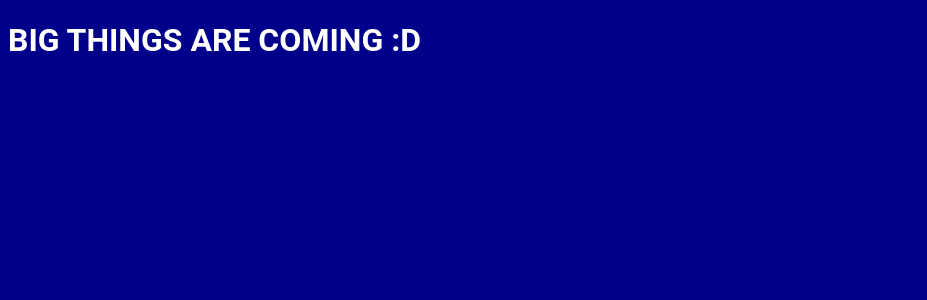
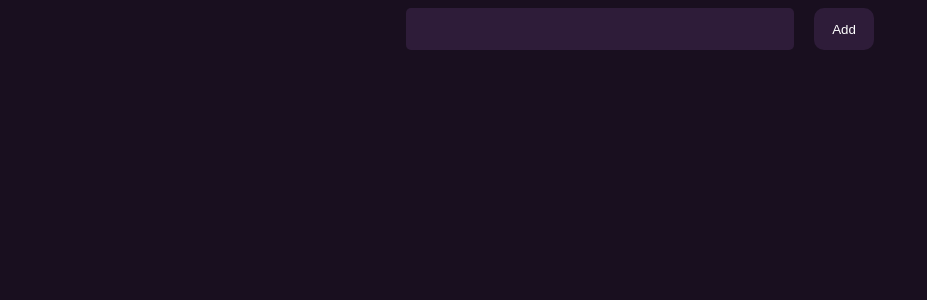
Before and after one commit to CrazyGreekGR/todo, a Vue app: page / in a window 1280 px wide. Shown: the top 300 px of the page, without its empty margins (0-927 px from the left). Built offline with nearby package versions, Linux system fonts and the light colour scheme.

Commit message:
Added the frontend part of the inputBox

```diff
--- a/src/App.vue
+++ b/src/App.vue
@@ -1,12 +1,14 @@
-<script setup lang="ts"></script>
+<script setup lang="ts">
+import InputBox from "@/components/inputBox.vue"
+</script>
 
 <template>
-  <h1>BIG THINGS ARE COMING :D</h1>
+  <InputBox />
 </template>
 
 <style>
 body {
-  background-color: darkblue;
+  background-color: #190f1f;
   color: white;
   font-family: Roboto,serif;
 }
--- a/src/components/inputBox.vue
+++ b/src/components/inputBox.vue
@@ -3,9 +3,39 @@
 </script>
 
 <template>
-
+  <div>
+    <input type="text">
+    <button>Add</button>
+  </div>
 </template>
 
 <style scoped>
-
+  div {
+    display: flex;
+    flex-direction: row;
+    overflow: hidden;
+    width: fit-content;
+    height: fit-content;
+    align-self: center;
+    margin-left: auto;
+    margin-right: auto;
+    gap: 20px
+  }
+  input {
+    width: 30vw;
+    height: 5vh;
+    border: none;
+    font-size: x-large;
+    border-radius: 5px;
+    background-color: #2e1c39;
+    color: white;
+  }
+  button {
+    border: none;
+    width: 60px;
+    border-radius: 10px;
+    background-color: #2e1c39;
+    color: white;
+    cursor: pointer;
+  }
 </style>
--- a/vite.config.ts
+++ b/vite.config.ts
@@ -2,13 +2,11 @@ import { fileURLToPath, URL } from 'node:url'
 
 import { defineConfig } from 'vite'
 import vue from '@vitejs/plugin-vue'
-import vueDevTools from 'vite-plugin-vue-devtools'
 
 // https://vite.dev/config/
 export default defineConfig({
   plugins: [
     vue(),
-    vueDevTools(),
   ],
   resolve: {
     alias: {
```
